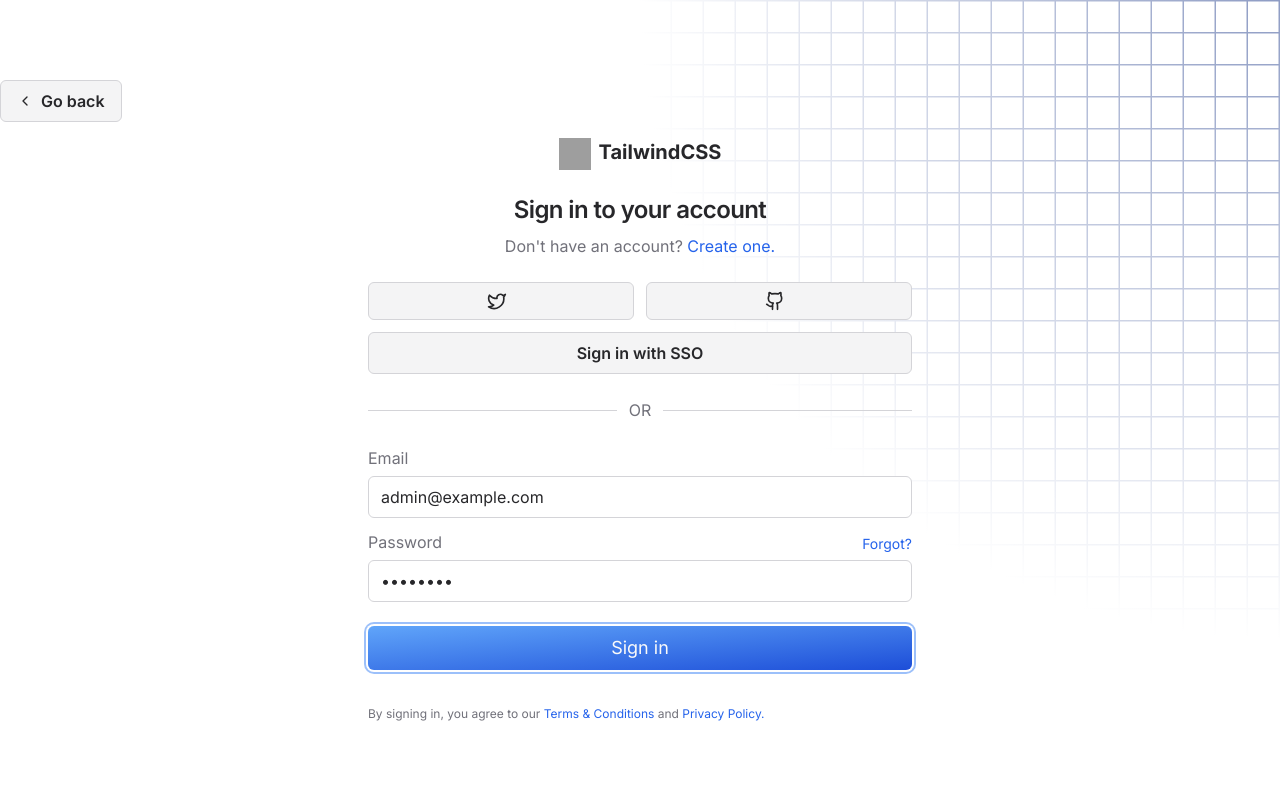
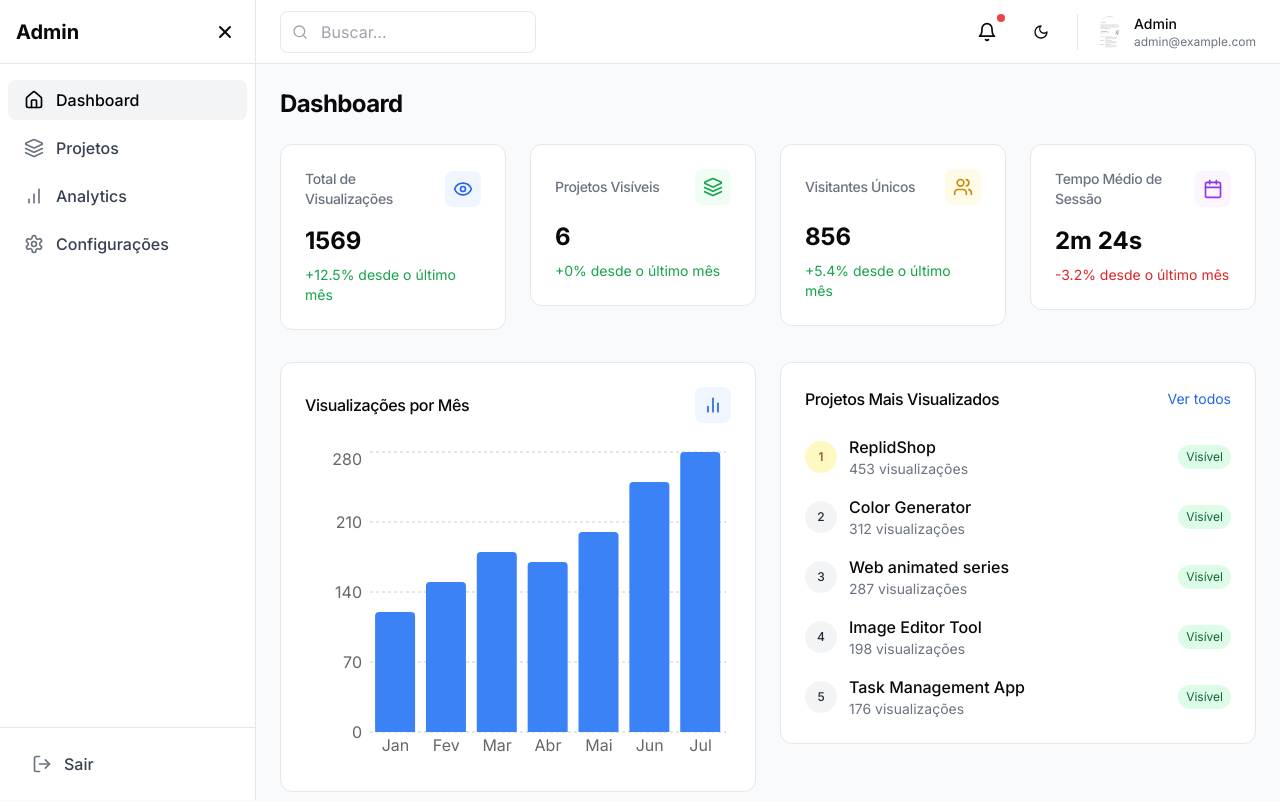
Before and after one commit to phaisonvs/portfolio-phaison, a React (Vite) app: page /admin in a window 1280 px wide. Before the commit this address led to /login. Shown: the top 802 px of the page. Built offline with nearby package versions, Linux system fonts and the light colour scheme; grey boxes are pictures that could not be loaded.

Commit message:
Reverted to edit edt-1745920f-91cf-40ed-8dfa-dc6f41346613: "Refactor: Replace download button with ActionButton
Replaced the download button in the "Need a Document" section of the homepage with the ActionButton component. Also, moved the component to the end of the projects page."

```diff
--- a/src/App.tsx
+++ b/src/App.tsx
@@ -14,42 +14,10 @@ import AdminProjects from "./pages/admin/AdminProjects";
 import AdminAnalytics from "./pages/admin/AdminAnalytics";
 import AdminSettings from "./pages/admin/AdminSettings";
 import Login from "./pages/Login";
-import { useState, useEffect } from "react";
 
 const queryClient = new QueryClient();
 
-const App = () => {
-  const [isAuth, setIsAuth] = useState(false);
-
-  useEffect(() => {
-    // Verificar autenticação ao inicializar
-    const auth = localStorage.getItem("isAuthenticated");
-    if (auth === "true") {
-      setIsAuth(true);
-    }
-  }, []);
-
-  // Função para autenticar o usuário
-  const authenticate = () => {
-    localStorage.setItem("isAuthenticated", "true");
-    setIsAuth(true);
-  };
-
-  // Função para deslogar
-  const logout = () => {
-    localStorage.removeItem("isAuthenticated");
-    setIsAuth(false);
-  };
-
-  // Protected route component
-  const ProtectedRoute = ({ children }: { children: JSX.Element }) => {
-    if (!isAuth) {
-      return <Navigate to="/login" replace />;
-    }
-    return children;
-  };
-
-  return (
+const App = () => (
   <QueryClientProvider client={queryClient}>
     <TooltipProvider>
       <Toaster />
@@ -59,17 +27,10 @@ const App = () => {
           <Route path="/" element={<Index />} />
           <Route path="/projects" element={<Projects />} />
           <Route path="/projects/:id" element={<ProjectDetail />} />
-            <Route path="/login" element={<Login onLogin={authenticate} />} />
+          <Route path="/login" element={<Login />} />
 
-            {/* Protected Admin Routes */}
-            <Route
-              path="/admin"
-              element={
-                <ProtectedRoute>
-                  <AdminLayout onLogout={logout} />
-                </ProtectedRoute>
-              }
-            >
+          {/* Admin Routes */}
+          <Route path="/admin" element={<AdminLayout />}>
             <Route index element={<AdminDashboard />} />
             <Route path="projects" element={<AdminProjects />} />
             <Route path="analytics" element={<AdminAnalytics />} />
@@ -82,6 +43,5 @@ const App = () => {
     </TooltipProvider>
   </QueryClientProvider>
 );
-};
 
 export default App;
--- a/src/components/admin/AdminLayout.tsx
+++ b/src/components/admin/AdminLayout.tsx
@@ -4,11 +4,7 @@ import { Outlet } from "react-router-dom";
 import { AdminSidebar } from "./AdminSidebar";
 import { AdminHeader } from "./AdminHeader";
 
-interface AdminLayoutProps {
-  onLogout?: () => void;
-}
-
-export function AdminLayout({ onLogout }: AdminLayoutProps) {
+export function AdminLayout() {
   const [isSidebarCollapsed, setIsSidebarCollapsed] = useState(false);
 
   const toggleSidebar = () => {
@@ -17,7 +13,7 @@ export function AdminLayout({ onLogout }: AdminLayoutProps) {
 
   return (
     <div className="min-h-screen bg-gray-50 dark:bg-gray-900">
-      <AdminSidebar isCollapsed={isSidebarCollapsed} toggleSidebar={toggleSidebar} onLogout={onLogout} />
+      <AdminSidebar isCollapsed={isSidebarCollapsed} toggleSidebar={toggleSidebar} />
       <AdminHeader isCollapsed={isSidebarCollapsed} />
       <main
         className={`transition-all duration-300 pt-16 min-h-screen ${
--- a/src/components/ui/auth-form.tsx
+++ b/src/components/ui/auth-form.tsx
@@ -6,25 +6,13 @@ import { ChevronLeft, Github, Twitter } from "lucide-react"
 import { motion } from "framer-motion"
 import { useTheme } from "next-themes"
 
-interface AuthFormProps {
-  onBackClick?: () => void;
-  onLogin?: (email: string, password: string) => void;
-  defaultEmail?: string;
-  defaultPassword?: string;
-}
-
-const AuthForm: React.FC<AuthFormProps> = ({
-  onBackClick,
-  onLogin,
-  defaultEmail = "admin@example.com",
-  defaultPassword = "admin123"
-}) => {
-  const [email, setEmail] = React.useState(defaultEmail)
-  const [password, setPassword] = React.useState(defaultPassword)
+const AuthForm: React.FC = () => {
+  const [email, setEmail] = React.useState("admin@example.com")
+  const [password, setPassword] = React.useState("admin123")
 
   return (
     <div className="bg-white dark:bg-zinc-950 py-20 text-zinc-800 dark:text-zinc-200 selection:bg-zinc-300 dark:selection:bg-zinc-600">
-      <BackButton onClick={onBackClick} />
+      <BackButton />
       <motion.div
         initial={{ opacity: 0, y: 25 }}
         animate={{ opacity: 1, y: 0 }}
@@ -35,7 +23,7 @@ const AuthForm: React.FC<AuthFormProps> = ({
         <Header />
         <SocialButtons />
         <Divider />
-        <LoginForm email={email} setEmail={setEmail} password={password} setPassword={setPassword} onLogin={onLogin} />
+        <LoginForm email={email} setEmail={setEmail} password={password} setPassword={setPassword} />
         <TermsAndConditions />
       </motion.div>
       <BackgroundDecoration />
@@ -43,12 +31,8 @@ const AuthForm: React.FC<AuthFormProps> = ({
   )
 }
 
-interface BackButtonProps {
-  onClick?: () => void;
-}
-
-const BackButton: React.FC<BackButtonProps> = ({ onClick }) => (
-  <SocialButton icon={<ChevronLeft size={16} />} onClick={onClick}>Go back</SocialButton>
+const BackButton: React.FC = () => (
+  <SocialButton icon={<ChevronLeft size={16} />}>Go back</SocialButton>
 )
 
 interface ButtonProps extends React.ButtonHTMLAttributes<HTMLButtonElement> {
@@ -81,7 +65,7 @@ const Header: React.FC = () => (
   <div className="mb-6 text-center">
     <h1 className="text-2xl font-semibold">Sign in to your account</h1>
     <p className="mt-2 text-zinc-500 dark:text-zinc-400">
-      Don't have an account?{" "}
+      Don&#39;t have an account?{" "}
       <a href="#" className="text-blue-600 dark:text-blue-400 hover:underline">
         Create one.
       </a>
@@ -103,12 +87,10 @@ interface SocialButtonProps {
   icon?: React.ReactNode
   fullWidth?: boolean
   children?: React.ReactNode
-  onClick?: () => void
 }
 
-const SocialButton: React.FC<SocialButtonProps> = ({ icon, fullWidth, children, onClick }) => (
+const SocialButton: React.FC<SocialButtonProps> = ({ icon, fullWidth, children }) => (
   <button
-    onClick={onClick}
     className={`relative z-0 flex items-center justify-center gap-2 overflow-hidden rounded-md
     border border-zinc-300 dark:border-zinc-700 bg-zinc-100 dark:bg-zinc-800
     px-4 py-2 font-semibold text-zinc-800 dark:text-zinc-200 transition-all duration-500
@@ -135,14 +117,16 @@ interface LoginFormProps {
   setEmail: React.Dispatch<React.SetStateAction<string>>
   password: string
   setPassword: React.Dispatch<React.SetStateAction<string>>
-  onLogin?: (email: string, password: string) => void
 }
 
-const LoginForm: React.FC<LoginFormProps> = ({ email, setEmail, password, setPassword, onLogin }) => {
+const LoginForm: React.FC<LoginFormProps> = ({ email, setEmail, password, setPassword }) => {
   const handleSubmit = (e: React.FormEvent) => {
     e.preventDefault()
-    if (onLogin) {
-      onLogin(email, password)
+    // Handle login logic here
+    console.log("Login with", email, password)
+    // Redirect to admin dashboard
+    if (email === "admin@example.com" && password === "admin123") {
+      window.location.href = "/admin"
     }
   }
 
--- a/src/pages/Index.tsx
+++ b/src/pages/Index.tsx
@@ -1,3 +1,4 @@
+
 import React, { useEffect, useState } from "react";
 import { Link } from "react-router-dom";
 import { motion } from "framer-motion";
@@ -130,7 +131,7 @@ const Index = () => {
     <div className="min-h-screen flex flex-col">
       <Navbar />
 
-      {/* Hero Section with fixed height to prevent jumping */}
+      {/* Hero Section */}
       <motion.section
         className="pt-32 pb-16 md:pt-40 md:pb-24 relative overflow-hidden bg-gray-50 dark:bg-gray-900/30"
         variants={heroVariants}
@@ -171,8 +172,8 @@ const Index = () => {
                 Milton Ivan • Desenvolvedor Javascript Profissional
               </motion.p>
 
-              <motion.div
-                className="h-32 md:h-24" // Fixed height to prevent jumping
+              <motion.h1
+                className="text-4xl md:text-5xl lg:text-6xl font-bold mb-4 text-balance min-h-[4rem]"
                 variants={heroItemVariants}
               >
                 <TypeAnimation
@@ -184,12 +185,12 @@ const Index = () => {
                     'Transformando ideias em código.',
                     1000,
                   ]}
-                  wrapper="div"
+                  wrapper="span"
                   speed={50}
                   repeat={Infinity}
                   className="text-4xl md:text-5xl lg:text-6xl font-bold"
                 />
-              </motion.div>
+              </motion.h1>
 
               <motion.div
                 className="flex gap-4 mt-6"
@@ -276,7 +277,7 @@ const Index = () => {
         </div>
       </section>
 
-      {/* Need a Document Section with new ActionButton */}
+      {/* Need a Document Section */}
       <section className="py-16 relative overflow-hidden">
         <div className="container px-4 md:px-6">
           <div className="flex flex-col md:flex-row justify-between items-center gap-8 md:gap-12">
--- a/src/pages/Login.tsx
+++ b/src/pages/Login.tsx
@@ -1,41 +1,11 @@
 
 import React from "react";
-import { Navigate, useNavigate } from "react-router-dom";
 import AuthForm from "@/components/ui/auth-form";
 
-interface LoginProps {
-  onLogin?: () => void;
-}
-
-const Login = ({ onLogin }: LoginProps) => {
-  const navigate = useNavigate();
-
-  const handleGoBack = () => {
-    navigate("/");
-  };
-
-  const handleLogin = (email: string, password: string) => {
-    if (email === "admin@example.com" && password === "admin123") {
-      if (onLogin) {
-        onLogin();
-      }
-      navigate("/admin");
-    }
-  };
-
-  // Verifica se já está autenticado
-  if (localStorage.getItem("isAuthenticated") === "true") {
-    return <Navigate to="/admin" replace />;
-  }
-
+const Login = () => {
   return (
     <div className="min-h-screen">
-      <AuthForm
-        onBackClick={handleGoBack}
-        onLogin={handleLogin}
-        defaultEmail="admin@example.com"
-        defaultPassword="admin123"
-      />
+      <AuthForm />
     </div>
   );
 };
```
Lines whose indentation alone changed are shown as unchanged.
